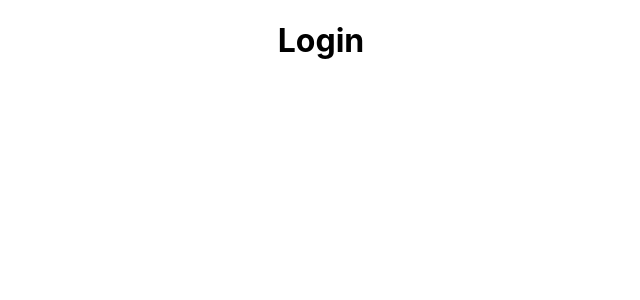
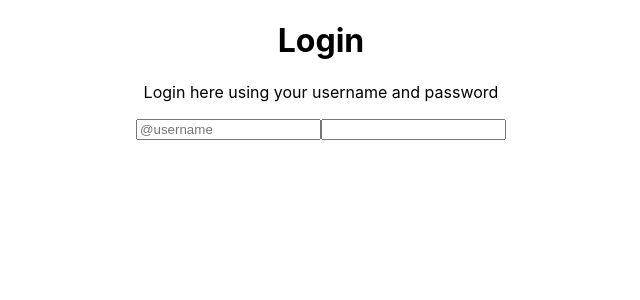
Before and after one commit to BW-PT-How-To-3/front-end, a React (Create React App) app in the folder app-form/: page / in a window 1280 px wide. Shown: the top 300 px of the page, without its empty margins (319-959 px from the left). Built offline with nearby package versions, Linux system fonts and the light colour scheme.

Commit message:
username/password input created

```diff
--- a/app-form/src/components/Login.js
+++ b/app-form/src/components/Login.js
@@ -1,8 +1,33 @@
 import React from 'react';
 
 function Login() {
+
     return(
-        <h1>Login</h1>
+        <div>
+            <form onSubmit={null}>
+                <h1>Login</h1>
+                <p>Login here using your username and password</p>
+
+                <label htmlFor="username">
+                    <input
+                        type="text"
+                        name="username"
+                        value=""
+                        onChange=""
+                        placeholder="@username"
+                    />
+                </label>
+
+                <label htmlFor="password">
+                    <input
+                        type="password"
+                        name="password"
+                        value=""
+                        onChange=""
+                    />
+                </label>
+            </form>
+        </div>
     )
 }
 
```
